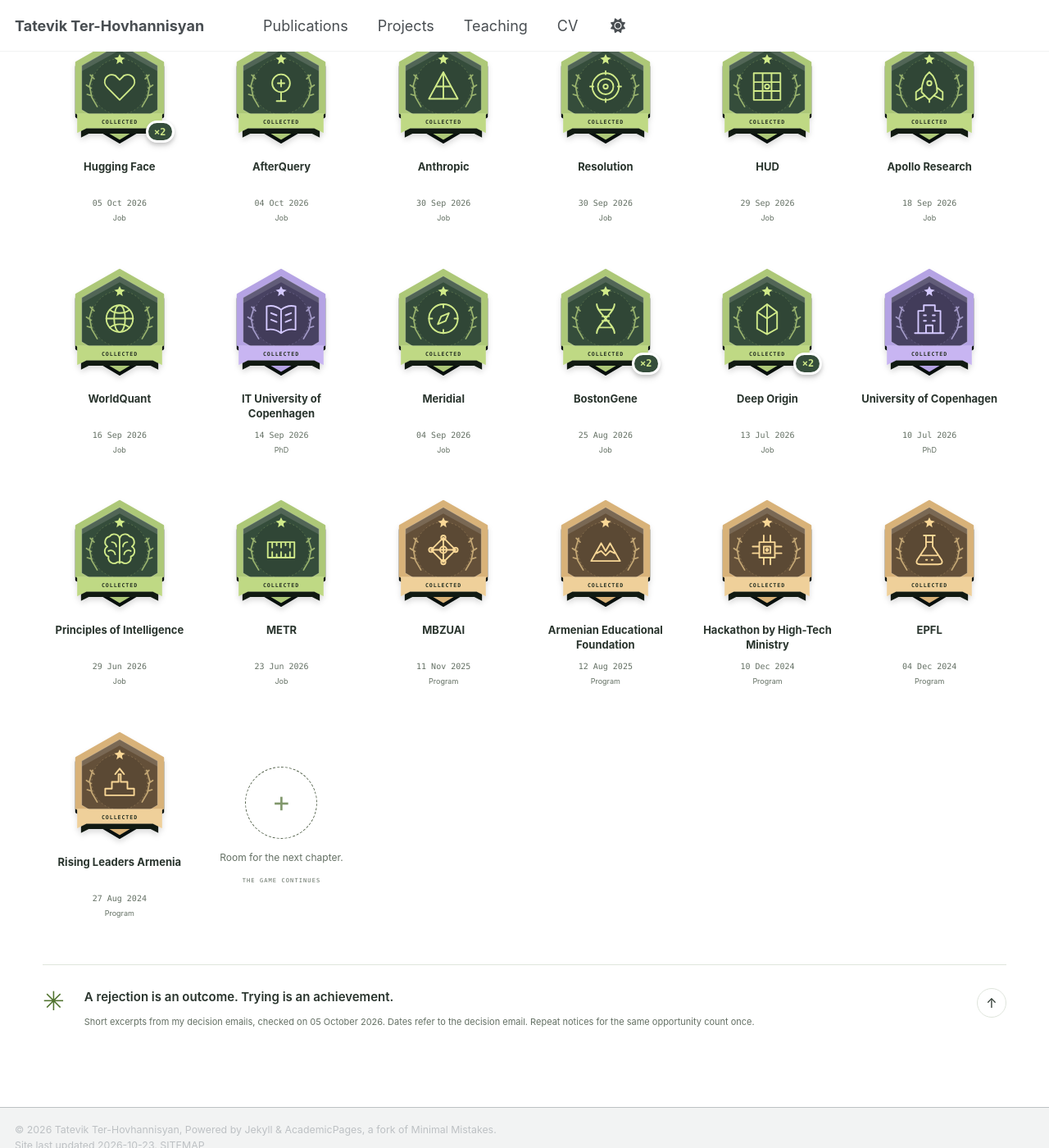
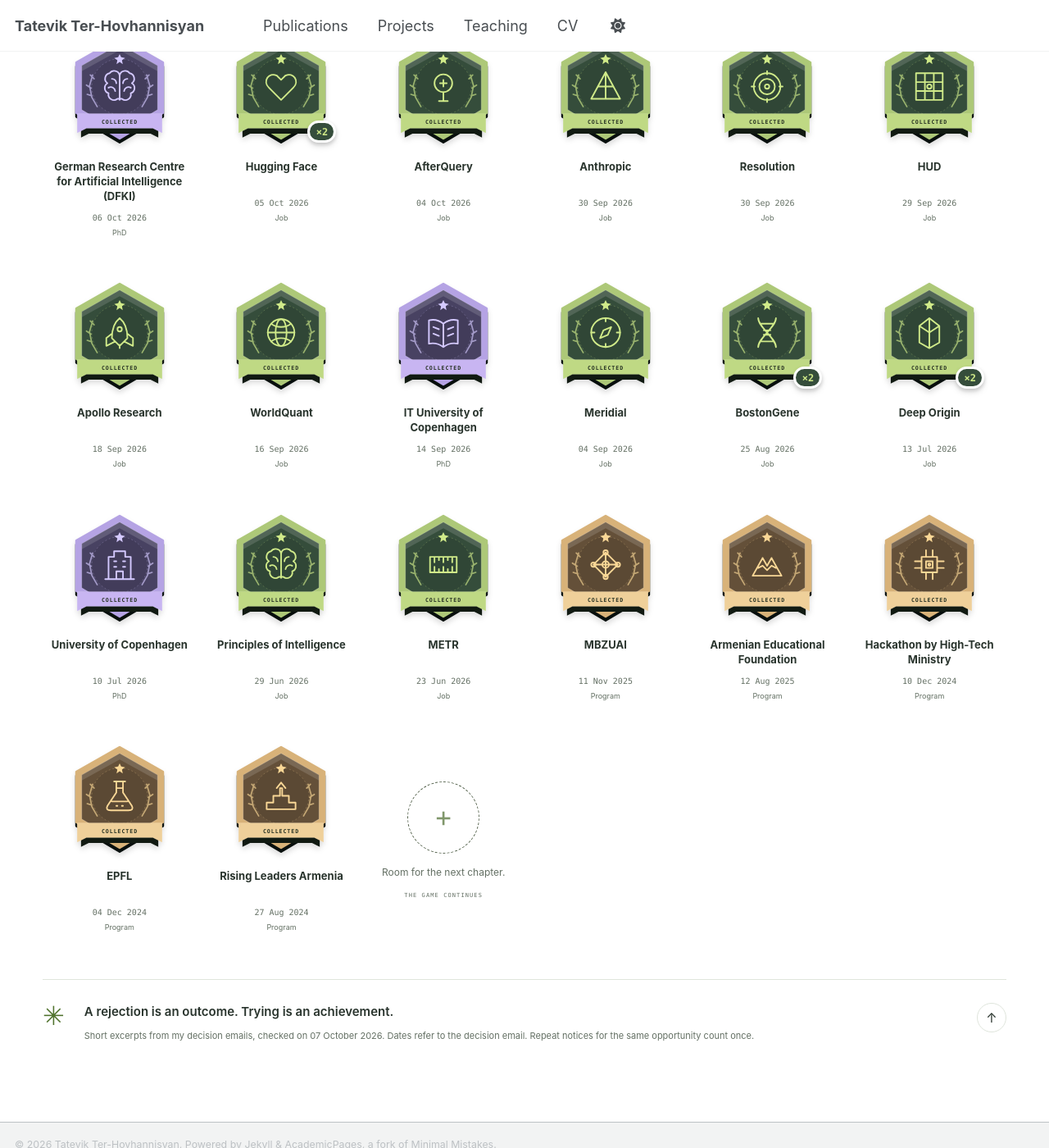
Before and after one commit to tatevik-t/tatevik-t.github.io, a Jekyll site: the page built from _pages/rejections.html, in a window 1280 px wide and 1400 px high, scrolled down 827 px. Shown: the whole window at 82% size. Built offline with Jekyll 4.4.1, drawn with Linux system fonts in a browser that asks for light colours; a style sheet for code colours, icons or effects is not loaded.

Commit message:
Add DFKI rejection to wall

```diff
--- a/_data/rejections.yml
+++ b/_data/rejections.yml
@@ -1,7 +1,15 @@
 # One entry per opportunity. Dates belong to the decision, not a later reply.
 # Keep only publication-ready excerpts here; never add inbox links or contact details.
-reviewed_on: "2026-10-05"
+reviewed_on: "2026-10-07"
 entries:
+  - id: dfki-mechanistic-interpretability-safety-11387-2026
+    company: German Research Centre for Artificial Intelligence (DFKI)
+    date: "2026-10-06"
+    category: phd
+    icon: brain
+    quote: "we have decided to select another candidate whose profile is an even better match for the requirements of the vacant position."
+    note: "We would like to thank you sincerely for the time and effort you have put into your application, as well as for your interest in joining our research centre."
+
   - id: afterquery-frontier-evaluations-2026
     company: AfterQuery
     date: "2026-10-04"
```
